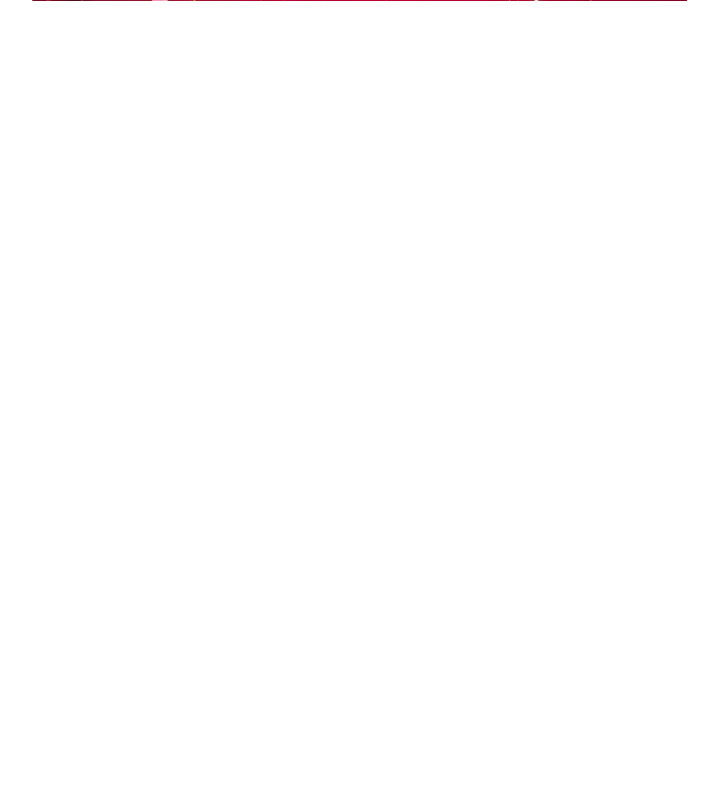
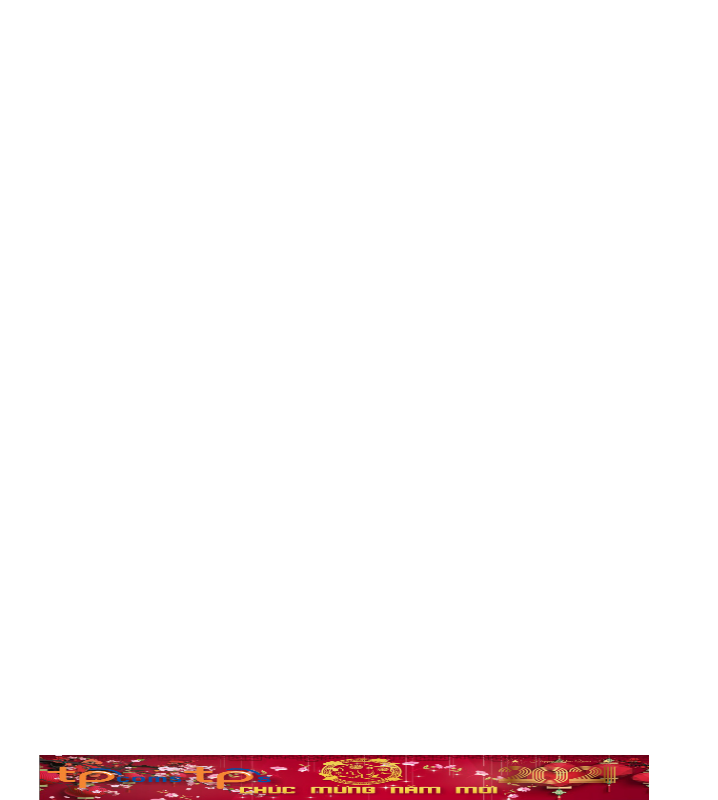
Before and after one commit to lapdang1004/Test_Footer, a plain HTML site: page index.html in a window 1280 px wide. Shown: the whole page, without its empty margins (296-1014 px from the left). Drawn offline with Linux system fonts and the light colour scheme.

Commit message:
Updated image 2021

```diff
--- a/index.html
+++ b/index.html
@@ -4,9 +4,9 @@
 <meta charset="UTF-8">
 <meta name="viewport" content="width=device-width, initial-scale=1">
 <link rel="stylesheet" href="./css/boostrap.css">
-<Body class="row" style="background: none">
+<Body class="row" style="background: none;text-align:center;margin-bottom:0px;margin-left:auto;position: absolute;clear:both;color: black;bottom:0;background: none;width:100%">
     <div class="col col-xs-12 col-md-offset-3 col-md-6 col-lg-offset-3 col-lg-6 col-xl-offset-3 col-xl-6">
-        <div style="background: none;border-radius:5px;text-align:center;margin-bottom:0px;margin-left:auto;position: absolute;clear:both;color: black;bottom:0;background: none;width:100%">
+        <div style="background: none;border-radius:5px">
             <div>
                 <img src="2021.png" style="height:45px;width:100%"/>
             </div>
```
